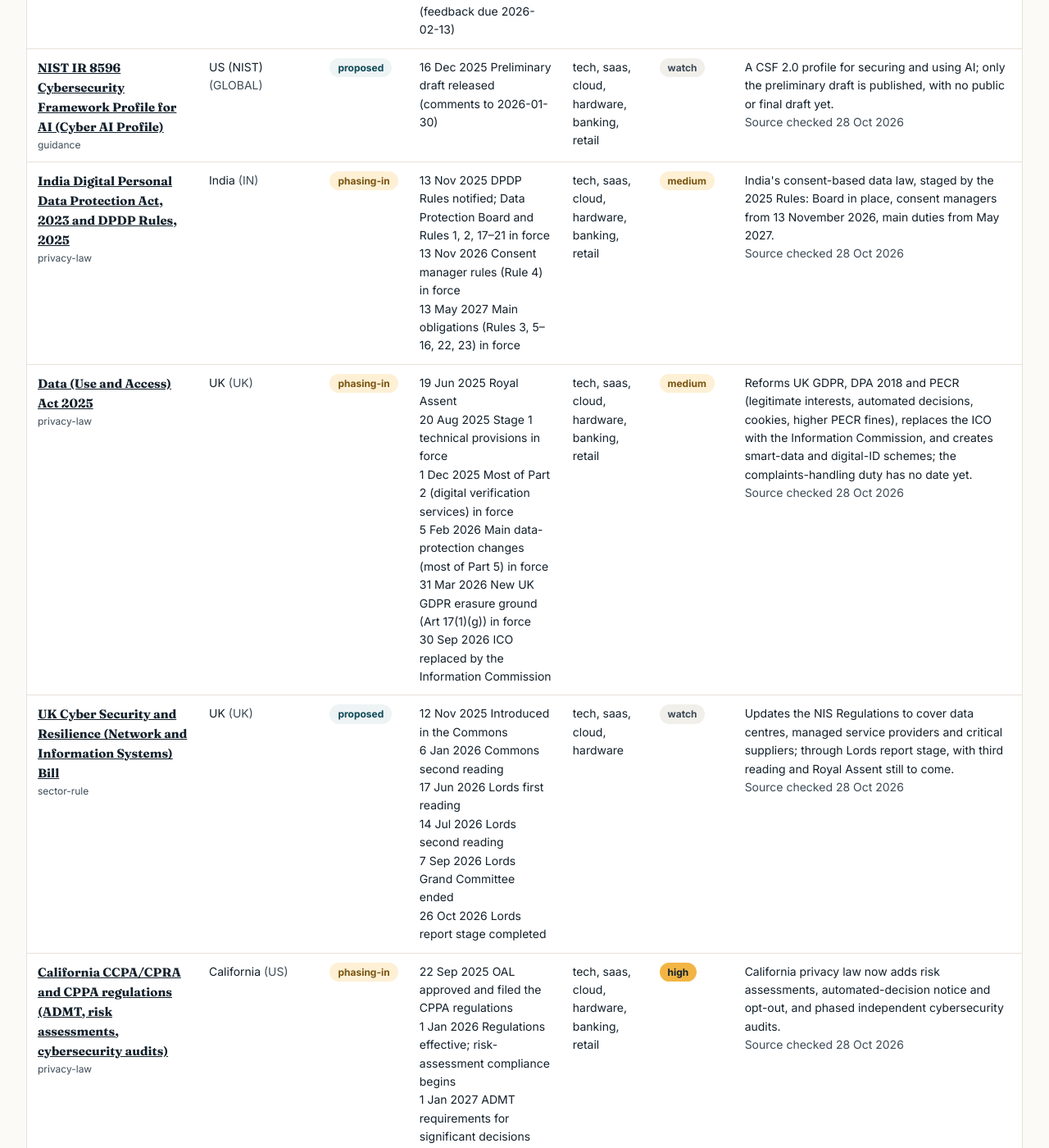
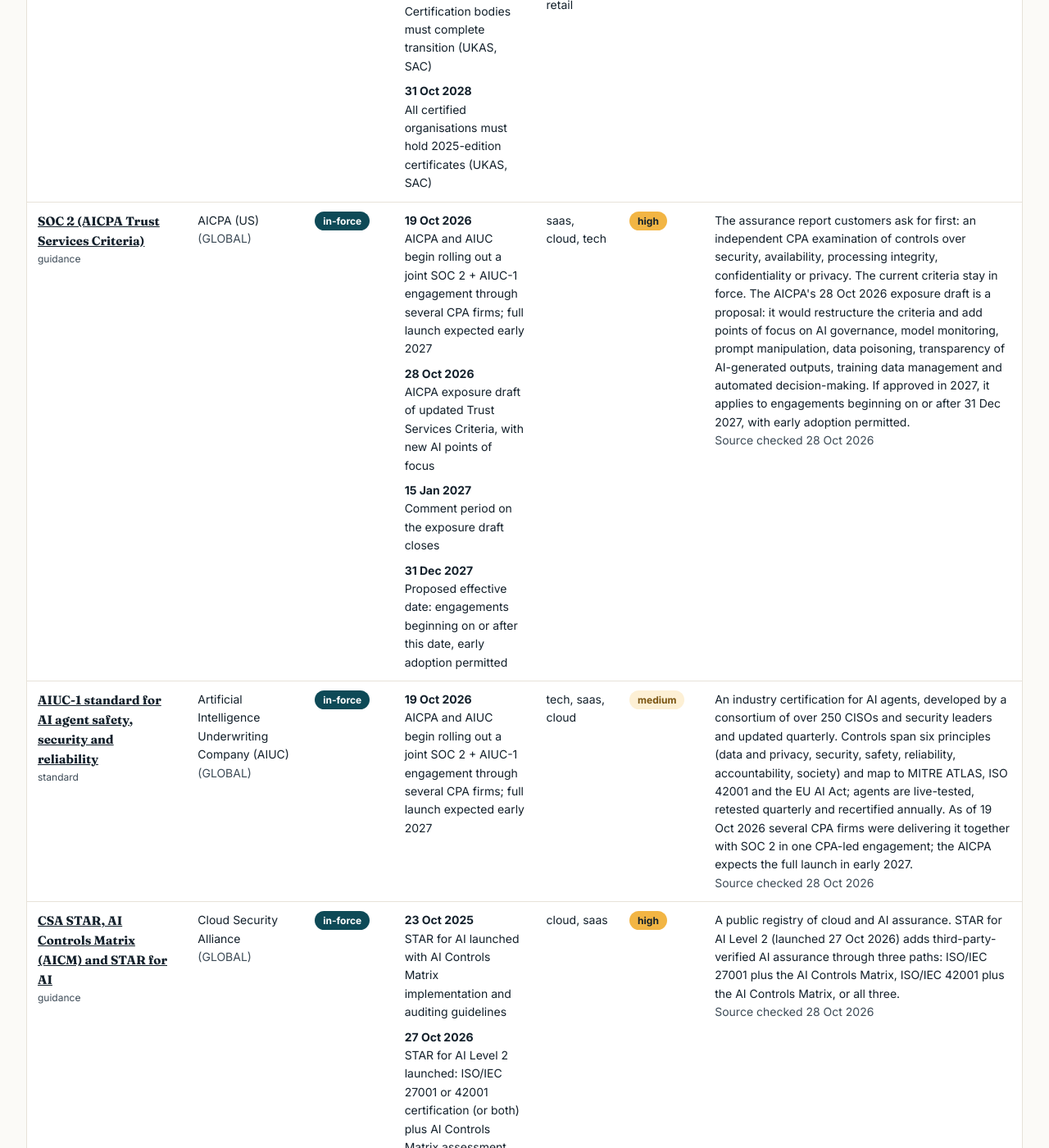
Before and after one commit to grc-with-sjo/grc-insights, a Jekyll site: the page built from radar.html, in a window 1280 px wide and 1400 px high, scrolled down 14059 px. Shown: the whole window at 82% size. Built offline with Jekyll 4.4.1, drawn with Linux system fonts in a browser that asks for light colours; some of the changed text lies outside the part shown.

Commit message:
radar: correct SOC 2 and AIUC-1 rows against AICPA releases; require source quotes and a claim-by-claim wording check
The 19 Oct AICPA/AIUC release says the joint offering is rolling out through
several CPA firms with a full launch expected early 2027; the Radar said it had
launched and was now available. Also: AIUC's full name, the complete list of AI
points of focus in the SOC 2 exposure draft, and that the draft is a proposal.

Prevention: radar_changes entries from 29 Oct 2026 must carry the verbatim
primary-source sentence (validated), and routine/radar-watch.md adds a
claim-by-claim wording check plus a cold second check by a subagent.
Key dates now render with the date on its own line.

Co-Authored-By: Claude Opus 5.5 <noreply@anthropic.com>

```diff
--- a/_data/radar_changes.yml
+++ b/_data/radar_changes.yml
@@ -1,5 +1,10 @@
 # Public "What changed" log for the Regulation Radar (newest first). Shown on /radar/ and in /radar/changes.xml.
 # Add an entry only after reading the primary source; `source` is that primary page.
+- date: "2026-10-28"
+  id: global-aiuc-1
+  change: "Correction: the joint SOC 2 + AIUC-1 engagement is in early rollout with several CPA firms, not fully launched; the AICPA expects the full launch in early 2027. Also corrected AIUC's name and clarified that the SOC 2 exposure draft is a proposal while current criteria stay in force."
+  source: "https://www.aicpa-cima.com/news/article/auditors-meet-urgent-demand-for-ai-assurance-with-new-offering-from-aicpa-and-aiuc"
+  quote: "Several CPA firms are now delivering a joint SOC 2® plus AIUC-1 offering to clients. Once initial engagements have concluded, a full launch of the joint certification is expected to take place in early 2027."
 - date: "2026-10-28"
   id: global-csa-star
   change: "CSA launched STAR for AI Level 2 on 27 Oct 2026, with paths through ISO/IEC 27001 or 42001 plus the AI Controls Matrix. Corrected an earlier date and the claim that the AI tier requires ISO/IEC 42001."
--- a/_data/tracker.yml
+++ b/_data/tracker.yml
@@ -1093,26 +1093,26 @@
   type: guidance
   status: in-force
   key_dates:
-    - { date: "2026-10-19", what: "AICPA and AIUC launch a joint offering: one CPA-led engagement delivering a SOC 2 report and AIUC-1 certification" }
+    - { date: "2026-10-19", what: "AICPA and AIUC begin rolling out a joint SOC 2 + AIUC-1 engagement through several CPA firms; full launch expected early 2027" }
     - { date: "2026-10-28", what: "AICPA exposure draft of updated Trust Services Criteria, with new AI points of focus" }
     - { date: "2027-01-15", what: "Comment period on the exposure draft closes" }
     - { date: "2027-12-31", what: "Proposed effective date: engagements beginning on or after this date, early adoption permitted" }
   sectors: [saas, cloud, tech]
   applies_to_me: high
-  summary: "The assurance report customers ask for first. The AICPA's 28 Oct 2026 exposure draft would restructure the criteria and add points of focus on AI governance, model monitoring, prompt manipulation, data poisoning, training data and automated decisions; if approved, effective for engagements beginning on or after 31 Dec 2027."
+  summary: "The assurance report customers ask for first: an independent CPA examination of controls over security, availability, processing integrity, confidentiality or privacy. The current criteria stay in force. The AICPA's 28 Oct 2026 exposure draft is a proposal: it would restructure the criteria and add points of focus on AI governance, model monitoring, prompt manipulation, data poisoning, transparency of AI-generated outputs, training data management and automated decision-making. If approved in 2027, it applies to engagements beginning on or after 31 Dec 2027, with early adoption permitted."
   source: "https://www.aicpa-cima.com/news/article/aicpa-proposes-update-of-soc-2-r-trust-services-criteria-to-enhance-the-relevance-usability-and-value-of-cpas-reports"
   last_reviewed: "2026-10-28"
 - id: global-aiuc-1
   name: "AIUC-1 standard for AI agent safety, security and reliability"
   region: GLOBAL
-  jurisdiction: "AI Underwriting Company (industry consortium)"
+  jurisdiction: "Artificial Intelligence Underwriting Company (AIUC)"
   type: standard
   status: in-force
   key_dates:
-    - { date: "2026-10-19", what: "AICPA and AIUC launch joint SOC 2 + AIUC-1 assurance offering" }
+    - { date: "2026-10-19", what: "AICPA and AIUC begin rolling out a joint SOC 2 + AIUC-1 engagement through several CPA firms; full launch expected early 2027" }
   sectors: [tech, saas, cloud]
   applies_to_me: medium
-  summary: "An industry certification for AI agents, built by a consortium of over 250 security leaders and updated quarterly; controls span data and privacy, security, safety, reliability, accountability and society, with live testing of agent behaviour. Now available alongside SOC 2 in one CPA-led engagement."
+  summary: "An industry certification for AI agents, developed by a consortium of over 250 CISOs and security leaders and updated quarterly. Controls span six principles (data and privacy, security, safety, reliability, accountability, society) and map to MITRE ATLAS, ISO 42001 and the EU AI Act; agents are live-tested, retested quarterly and recertified annually. As of 19 Oct 2026 several CPA firms were delivering it together with SOC 2 in one CPA-led engagement; the AICPA expects the full launch in early 2027."
   source: "https://www.aicpa-cima.com/news/article/auditors-meet-urgent-demand-for-ai-assurance-with-new-offering-from-aicpa-and-aiuc"
   last_reviewed: "2026-10-28"
 - id: global-csa-star
--- a/css/style.css
+++ b/css/style.css
@@ -252,6 +252,8 @@ h1, h2, h3, h4 { font-family: var(--serif); color: var(--ink); letter-spacing: -
 .radar-table th { background: var(--card); font: 800 11px var(--sans); letter-spacing: .12em; text-transform: uppercase; color: var(--muted); }
 .radar-table td a { color: var(--ink); font-weight: 700; font-family: var(--serif); font-size: 15px; }
 .radar-type { display: block; font-size: 12px; color: var(--muted); }
+.radar-dates div + div { margin-top: 8px; }
+.radar-dates time { display: block; font-weight: 700; color: var(--ink); }
 .status, .relevance { display: inline-block; padding: 2px 10px; border-radius: 999px; font-size: 12px; font-weight: 700; white-space: nowrap; background: #EEF3F4; color: var(--teal); }
 .status-in-force { background: var(--teal); color: var(--white); }
 .status-phasing-in { background: #FDF0D5; color: #7A5410; }
--- a/radar.html
+++ b/radar.html
@@ -48,7 +48,7 @@ description: A living tracker of AI, privacy and cybersecurity laws, regulations
             <td><a href="{{ r.source | escape }}" target="_blank" rel="noopener">{{ r.name | escape }}</a><span class="radar-type">{{ r.type | escape }}</span></td>
             <td>{{ r.jurisdiction | escape }} <span class="muted">({{ r.region }})</span></td>
             <td><span class="status status-{{ r.status }}">{{ r.status }}</span></td>
-            <td>{% for k in r.key_dates %}<div><time datetime="{{ k.date }}">{{ k.date | date: '%-d %b %Y' }}</time> {{ k.what | escape }}</div>{% endfor %}</td>
+            <td class="radar-dates">{% for k in r.key_dates %}<div><time datetime="{{ k.date }}">{{ k.date | date: '%-d %b %Y' }}</time> {{ k.what | escape }}</div>{% endfor %}</td>
             <td>{{ r.sectors | join: ', ' }}</td>
             <td><span class="relevance relevance-{{ r.applies_to_me }}">{{ r.applies_to_me }}</span></td>
             {% assign summary = r.summary | escape %}{% if summary contains '⚠️ verify' %}{% assign summary = summary | remove: '⚠️ verify: ' | remove: '⚠️ verify:' | remove: ' ⚠️ verify' | remove: '⚠️ verify' | strip %}{% assign any_unconfirmed = true %}{% capture summary %}{{ summary }}<sup class="unconfirmed"><a href="#unconfirmed-note" title="Not yet confirmed against an official source">†</a></sup>{% endcapture %}{% endif %}
--- a/scripts/validate.mjs
+++ b/scripts/validate.mjs
@@ -132,6 +132,8 @@ export function validateTrackerRows(rows, tax) {
   return errors;
 }
 
+const QUOTE_REQUIRED_FROM = '2026-10-29';
+
 // The public "What changed" log on the Radar: every entry names a tracker row and the primary source checked.
 export function validateRadarChanges(entries, trackerIds) {
   if (!Array.isArray(entries)) return ['radar_changes.yml must be a list'];
@@ -142,6 +144,9 @@ export function validateRadarChanges(entries, trackerIds) {
     if (!trackerIds.has(e?.id)) fail(`unknown tracker id "${e?.id}"`);
     if (typeof e?.change !== 'string' || !e.change.trim()) fail('change is required');
     if (!URL_RE.test(e?.source ?? '')) fail('source must be an http(s) URL');
+    // From 29 Oct 2026, each entry carries the primary-source sentence it rests on, so wording can be checked against it.
+    const needsQuote = isIsoDate(e?.date) && e.date >= QUOTE_REQUIRED_FROM;
+    if (needsQuote && (typeof e?.quote !== 'string' || e.quote.trim().length < 20)) fail('quote (verbatim primary-source sentence) is required');
   });
   return errors;
 }
```
Also changed, not shown: routine/radar-watch.md (+20 -2 lines), tests/validate.test.mjs (+8 -0 lines).
